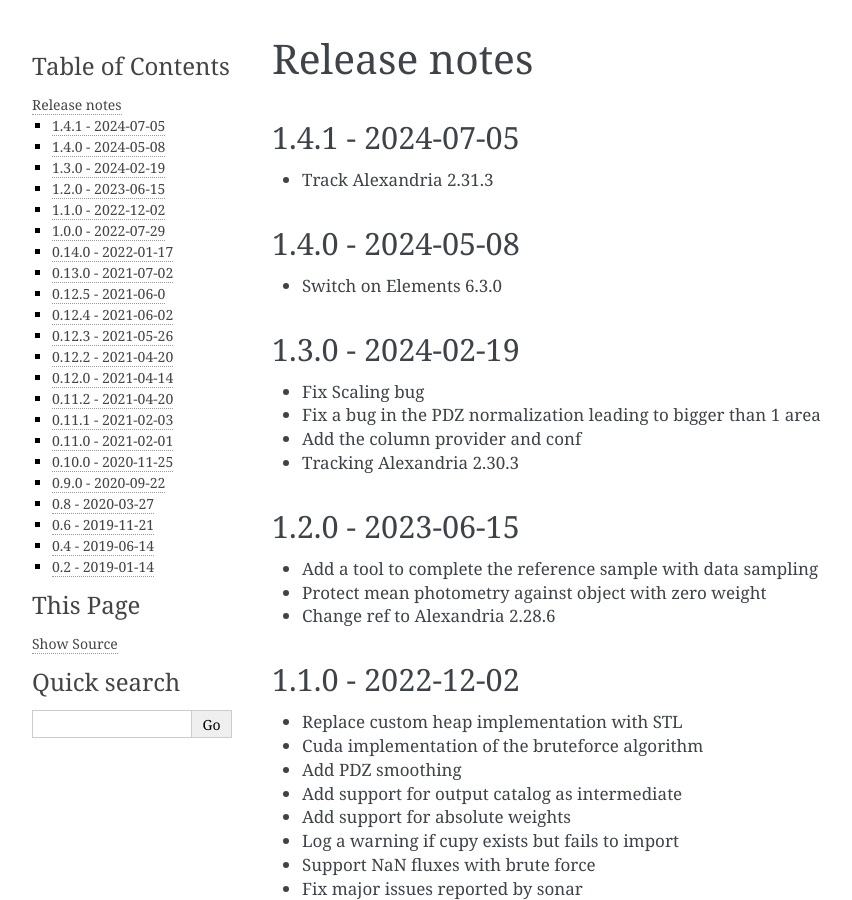
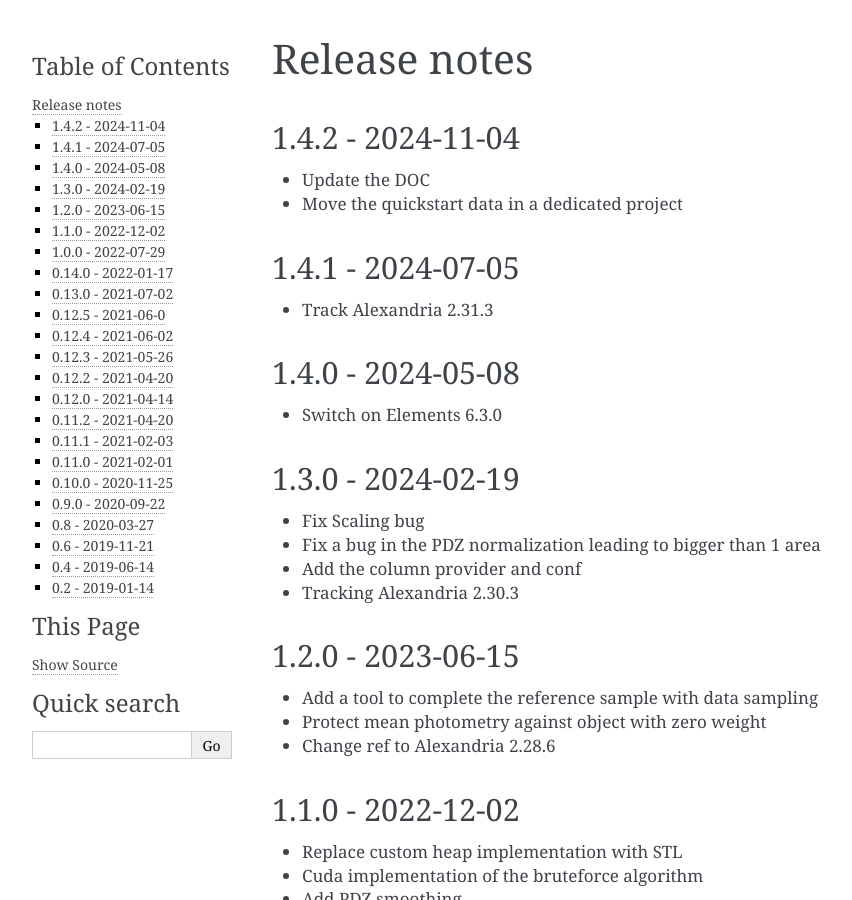
Before and after one commit to astrorama/PHZ_NNPZ, a Sphinx documentation site: the page built from doc/release_notes.rst, in a window 1280 px wide and 900 px high. Shown: the whole window, without its empty margins (148-1000 px from the left). Built offline with Sphinx 7.4.7, drawn with Linux system fonts in a browser that asks for light colours; pages that are not in the unit, such as notebooks, are missing from menus.

Commit message:
Update version

```diff
--- a/doc/conf.py
+++ b/doc/conf.py
@@ -22,7 +22,7 @@ copyright = '2024, Euclid Consortium'
 author = 'Euclid Consortium'
 
 # The full version, including alpha/beta/rc tags
-release = '1.4.1'
+release = '1.4.2'
 
 
 # -- General configuration ---------------------------------------------------
--- a/doc/release_notes.rst
+++ b/doc/release_notes.rst
@@ -2,7 +2,10 @@
 
 Release notes
 *************
-
+1.4.2 - 2024-11-04
+==================
+* Update the DOC
+* Move the quickstart data in a dedicated project
 
 1.4.1 - 2024-07-05
 ==================
```
Also changed, not shown: ChangeLog.md (+4 -0 lines).
